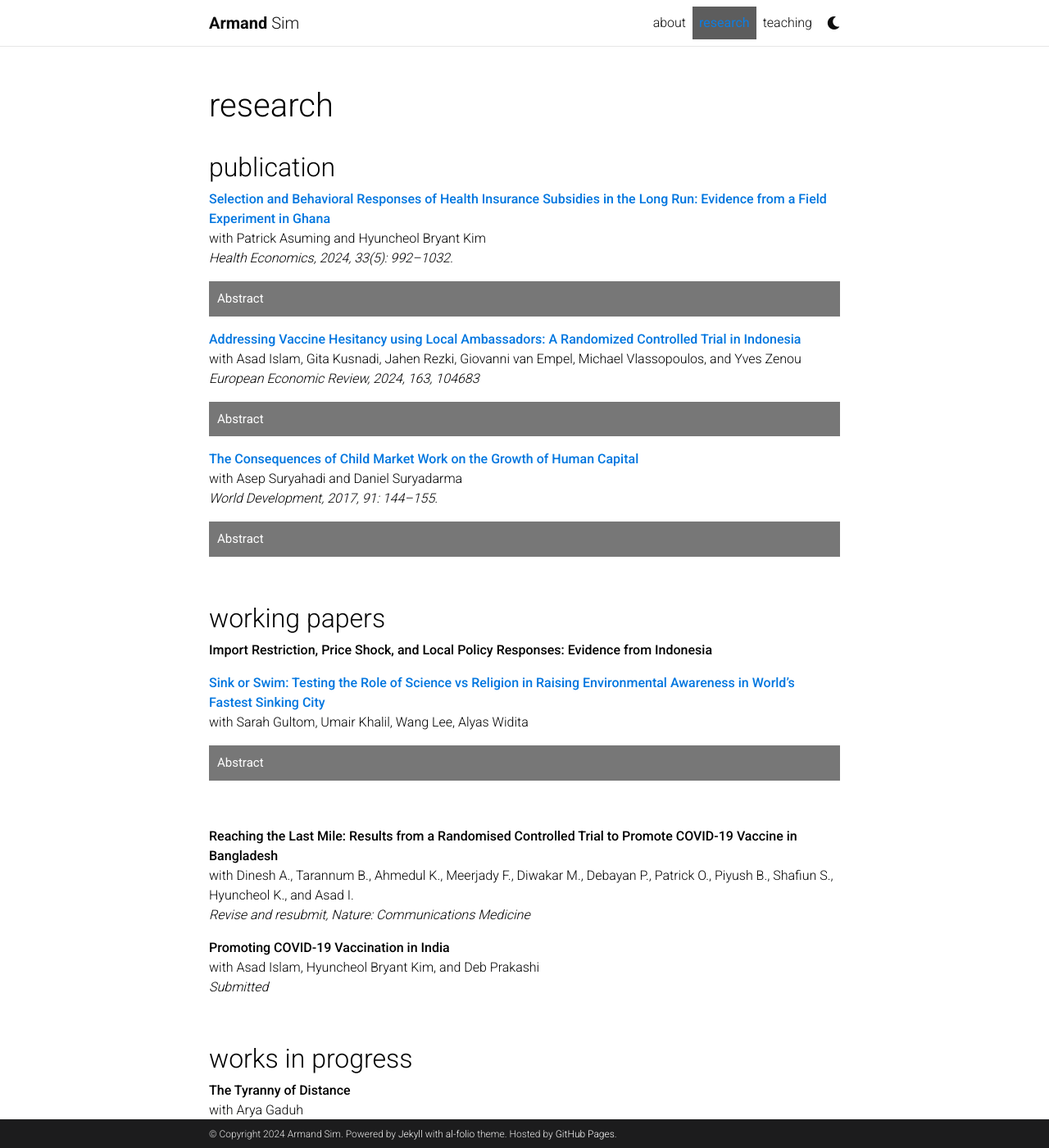
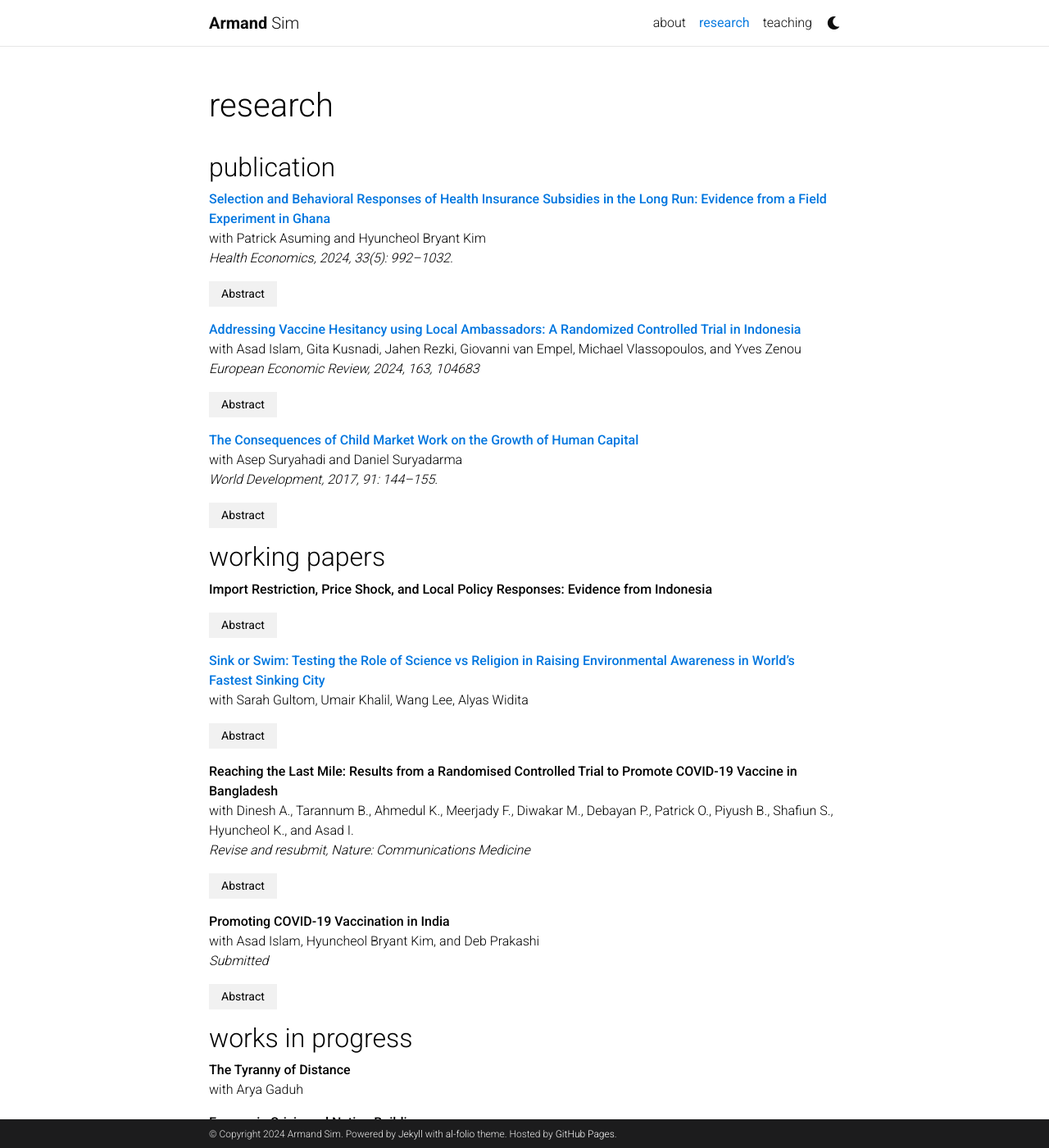
Before and after one commit to armandsim/armandsim.github.io, a Jekyll site: the page built from _pages/research.md, in a window 1280 px wide and 1400 px high. Shown: the whole window at 82% size. Built offline with Jekyll 4.4.1, drawn with Linux system fonts in a browser that asks for light colours; comment, search, counter and statistics services are not loaded; a style sheet for code colours, icons or effects is not loaded.

Commit message:
Update research.md

```diff
--- a/_pages/research.md
+++ b/_pages/research.md
@@ -2,10 +2,26 @@
 layout: page
 permalink: /research/
 title: research
-#description:
 nav: true
 nav_order: 2
 ---
+
+<style>
+.abstract-button {
+    cursor: pointer;
+    padding: 5px 15px;
+    background-color: #f1f1f1;
+    border: none;
+    text-align: left;
+    outline: none;
+    font-size: 14px;
+}
+.abstract-content {
+    display: none;
+    padding: 0 18px;
+    background-color: #f9f9f9;
+}
+</style>
 
 ## publication
 
@@ -13,8 +29,8 @@ nav_order: 2
 with Patrick Asuming and Hyuncheol Bryant Kim <br>
 *Health Economics, 2024, 33(5): 992–1032.* <br>
 
-<button type="button" class="collapsible">Abstract</button>
-<div class="content">
+<button class="abstract-button" onclick="toggleAbstract('abstract1')">Abstract</button>
+<div id="abstract1" class="abstract-content">
 We study the effects of a health insurance subsidy in Ghana, where mandates are not enforceable. We randomly provide different levels of subsidy (1/3, 2/3, and full) and evaluate the impact at seven months and three years after the intervention. We find that a one-time subsidy increased insurance enrollment for all groups in both the short and long runs, but health care utilization in the long run increased only for the partial subsidy group. We find supportive evidence that ex-post behavioral responses rather than ex-ante selective enrollment explain the long-run health care utilization results.
 </div>
 
@@ -22,8 +38,8 @@ We study the effects of a health insurance subsidy in Ghana, where mandates are
 with Asad Islam, Gita Kusnadi, Jahen Rezki, Giovanni van Empel, Michael Vlassopoulos, and Yves Zenou <br>
 *European Economic Review, 2024, 163, 104683* <br>
 
-<button type="button" class="collapsible">Abstract</button>
-<div class="content">
+<button class="abstract-button" onclick="toggleAbstract('abstract2')">Abstract</button>
+<div id="abstract2" class="abstract-content">
 In settings where resistance and rampant misinformation against vaccines exist, the prospect of containing infectious diseases remains a challenge. Can delivery of information regarding the benefits of vaccination through personal home visits by local ambassadors increase vaccine uptake? We conduct a door-to-door randomized information campaign targeted towards COVID-19 unvaccinated individuals in rural Indonesia. We recruited ambassadors from local villages tasked to deliver information about COVID-19 vaccines and promote vaccination through one-on-one meetings, using an interpersonal behavioral change communication approach. To investigate which type of ambassador—health cadres, influential individuals, and laypersons—is the most effective, we randomly vary the type of ambassador that delivers the information at the village level. We find that the overall vaccination take-up is quite moderate and that there are no differences in vaccination outcomes across the treatment groups. These results highlight the challenge of boosting vaccine uptake in late stages of a pandemic.
 </div>
 
@@ -31,36 +47,45 @@ In settings where resistance and rampant misinformation against vaccines exist,
 with Asep Suryahadi and Daniel Suryadarma <br>
 *World Development, 2017, 91: 144–155.* <br>
 
-<button type="button" class="collapsible">Abstract</button>
-<div class="content">
+<button class="abstract-button" onclick="toggleAbstract('abstract3')">Abstract</button>
+<div id="abstract3" class="abstract-content">
 The paper measures the effect of child market work on the long-term growth of human capital, focusing on the output of the human capital production: mathematics skills, cognitive skills, pulmonary function, and educational attainment. Our full sample is drawn from a rich longitudinal dataset Indonesia Family Life Survey (IFLS). We address endogeneity of child market work using provincial legislated minimum wage as the instrument. Our instrumental variable estimation shows that child labor negatively affects mathematics skills and pulmonary function, but not cognitive skills and educational attainment. We find heterogeneities in type of work. Those who work outside of family business have lower educational attainment than those working for family business.
 </div>
-
-<br>
 
 ## working papers
 
 **Import Restriction, Price Shock, and Local Policy Responses: Evidence from Indonesia** <br>
 
+<button class="abstract-button" onclick="toggleAbstract('abstract4')">Abstract</button>
+<div id="abstract4" class="abstract-content">
+Abstract not provided.
+</div>
+
 **[Sink or Swim: Testing the Role of Science vs Religion in Raising Environmental Awareness in World's Fastest Sinking City](/docs/jakarta_draft.pdf)** <br>
 with Sarah Gultom, Umair Khalil, Wang Lee, Alyas Widita <br>
 
-<button type="button" class="collapsible">Abstract</button>
-<div class="content">
+<button class="abstract-button" onclick="toggleAbstract('abstract5')">Abstract</button>
+<div id="abstract5" class="abstract-content">
 Promoting awareness and encouraging pro-sustainability behaviors to mitigate climate and environmental issues can be challenging due to their polarizing nature. We conduct a large-scale online experiment in Jakarta, the world's fastest sinking city, to examine the impact of messenger identity and narrative style on awareness and behavior regarding land subsidence, a human-induced climate change phenomenon. We vary the messenger identity (an actor portraying either a religious leader or a scientist) and the narrative style of the message (religious vs. scientific). Our results show that exposure to an environmental video message, as opposed to a placebo, increases beliefs, trust in institutions, and pro-sustainability behaviors. The largest impacts arise when a scientist delivers a message embedded with a religious narrative, increasing participants' perceptions of the messenger as persuasive and trustworthy. The effects are more pronounced among individuals with low prior knowledge, high trust in authorities, and those less reliant on groundwater. However, we find limited evidence of heterogeneous treatment effects on actions. Our findings highlight the importance of carefully considering both the message and the messenger in communication strategies in a diverse population.
 </div>
-
-<br>
 
 **Reaching the Last Mile: Results from a Randomised Controlled Trial to Promote COVID-19 Vaccine in Bangladesh** <br>
 with Dinesh A., Tarannum B., Ahmedul K., Meerjady F., Diwakar M., Debayan P., Patrick O., Piyush B., Shafiun S., Hyuncheol K., and Asad I. <br>
 *Revise and resubmit, Nature: Communications Medicine* <br>
 
+<button class="abstract-button" onclick="toggleAbstract('abstract6')">Abstract</button>
+<div id="abstract6" class="abstract-content">
+Abstract not provided.
+</div>
+
 **Promoting COVID-19 Vaccination in India** <br>
 with Asad Islam, Hyuncheol Bryant Kim, and Deb Prakashi <br>
 *Submitted* <br>
 
-<br>
+<button class="abstract-button" onclick="toggleAbstract('abstract7')">Abstract</button>
+<div id="abstract7" class="abstract-content">
+Abstract not provided.
+</div>
 
 ## works in progress
 
@@ -71,43 +96,12 @@ with Arya Gaduh <br>
 with Arya Gaduh <br>
 
 <script>
-var coll = document.getElementsByClassName("collapsible");
-var i;
-
-for (i = 0; i < coll.length; i++) {
-  coll[i].addEventListener("click", function() {
-    this.classList.toggle("active");
-    var content = this.nextElementSibling;
-    if (content.style.display === "block") {
-      content.style.display = "none";
+function toggleAbstract(id) {
+    var x = document.getElementById(id);
+    if (x.style.display === "block") {
+        x.style.display = "none";
     } else {
-      content.style.display = "block";
+        x.style.display = "block";
     }
-  });
 }
 </script>
-
-<style>
-.collapsible {
-  background-color: #777;
-  color: white;
-  cursor: pointer;
-  padding: 10px;
-  width: 100%;
-  border: none;
-  text-align: left;
-  outline: none;
-  font-size: 15px;
-}
-
-.active, .collapsible:hover {
-  background-color: #555;
-}
-
-.content {
-  padding: 0 18px;
-  display: none;
-  overflow: hidden;
-  background-color: #f1f1f1;
-}
-</style>
```
